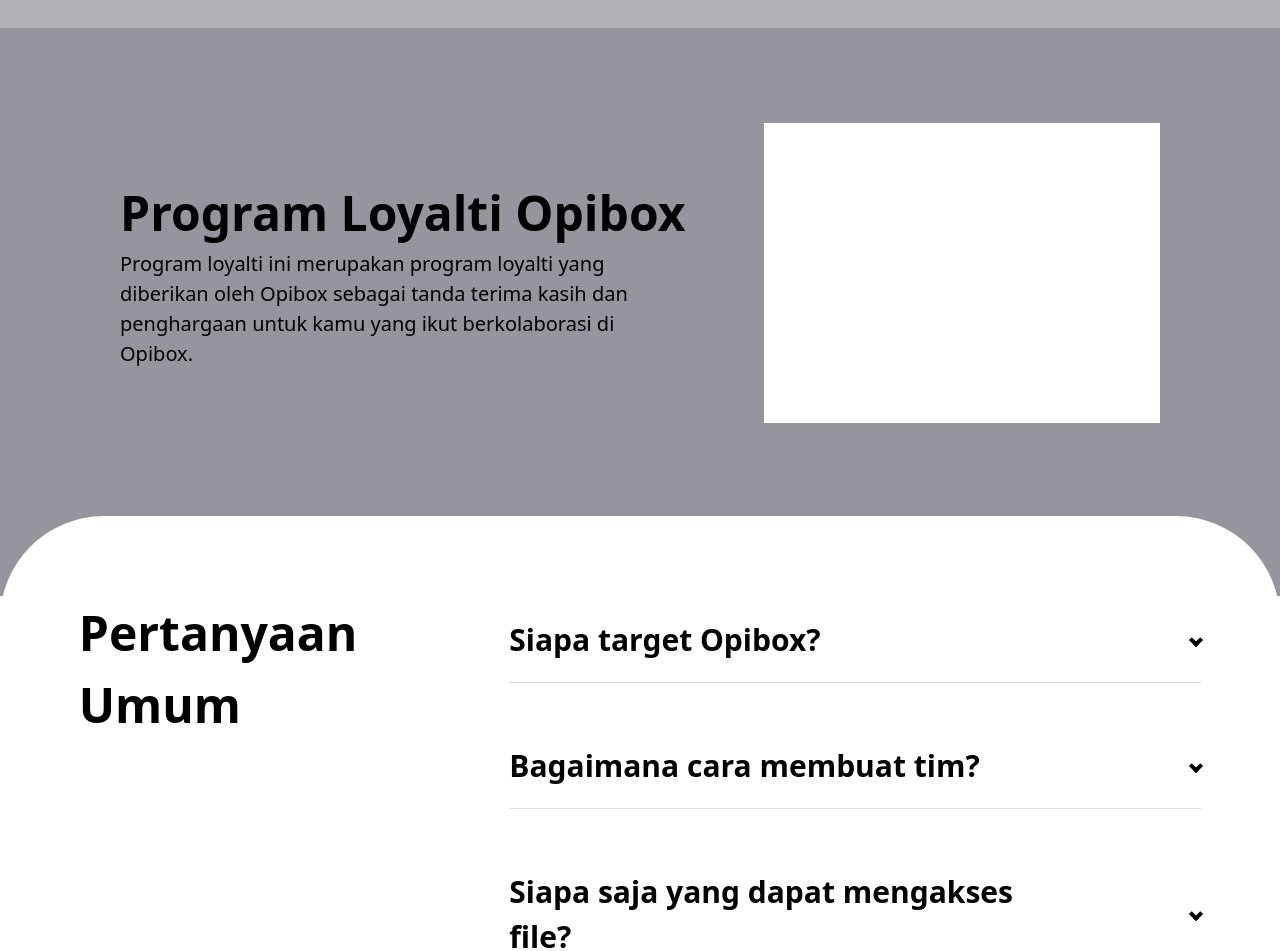
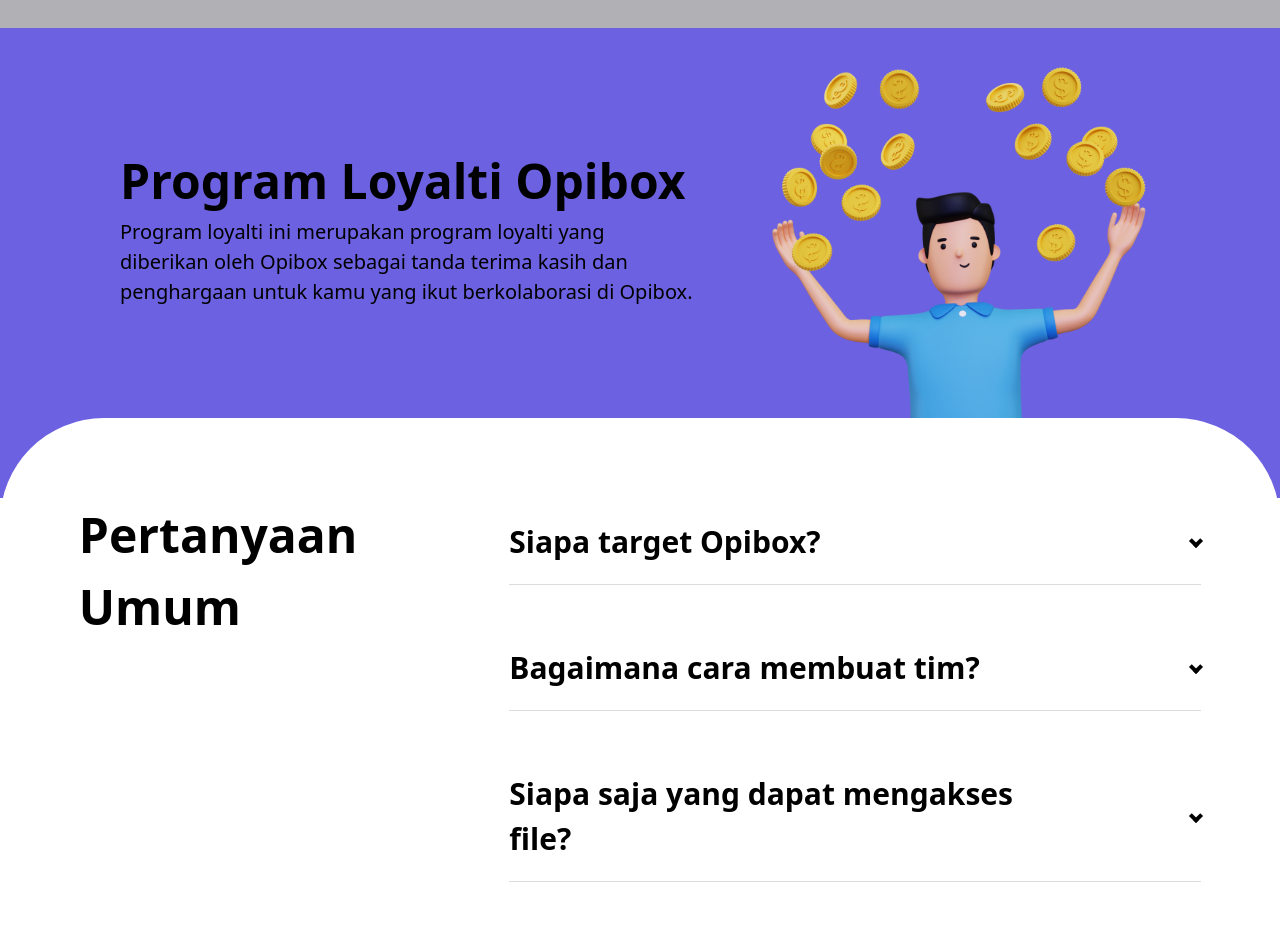
Before and after one commit to akbar5yn/OpiBox, a Nuxt app: page / in a window 1280 px wide. Shown: the part 3360-4311 px from the top of the page. Built offline with nearby package versions, Linux system fonts and the light colour scheme.

Commit message:
Added image of loyalty program section

```diff
--- a/layouts/LandingPage.vue
+++ b/layouts/LandingPage.vue
@@ -128,7 +128,7 @@
     </section>
 
     <!-- loyalty programme -->
-    <section class="bg-[#95959D] px-[120px] pt-[95px] pb-[173px]">
+    <section class="bg-[#6C61E1] px-[120px] pb-[75px]">
       <div class="flex justify-center items-center gap-[73px]">
         <div class="w-[720px]">
           <h1 class="text-[48px] font-bold">
@@ -140,13 +140,14 @@
             ikut berkolaborasi di Opibox.
           </p>
         </div>
-        <!-- <img src="" alt=""> -->
-        <div class="w-[500px] h-[300px] bg-white" />
+        <div class="-z-0 relative">
+          <img src="../assets/img/image1_loyaltyProgram.svg" alt="img">
       </div>
+    </div>
     </section>
 
     <!-- Help Section -->
-    <section class="bg-white rounded-t-[104px] mt-[-80px]">
+    <section class="bg-white rounded-t-[104px] mt-[-80px] relative z-0">
       <div class="flex justify-center pt-[81px] px-[120px] gap-[152px]">
         <h1 class="text-[48px] font-bold pt-0">
           Pertanyaan Umum
```
Also changed, not shown: assets/img/image1_loyaltyProgram.svg (added), assets/img/image_homePage.svg (added).
